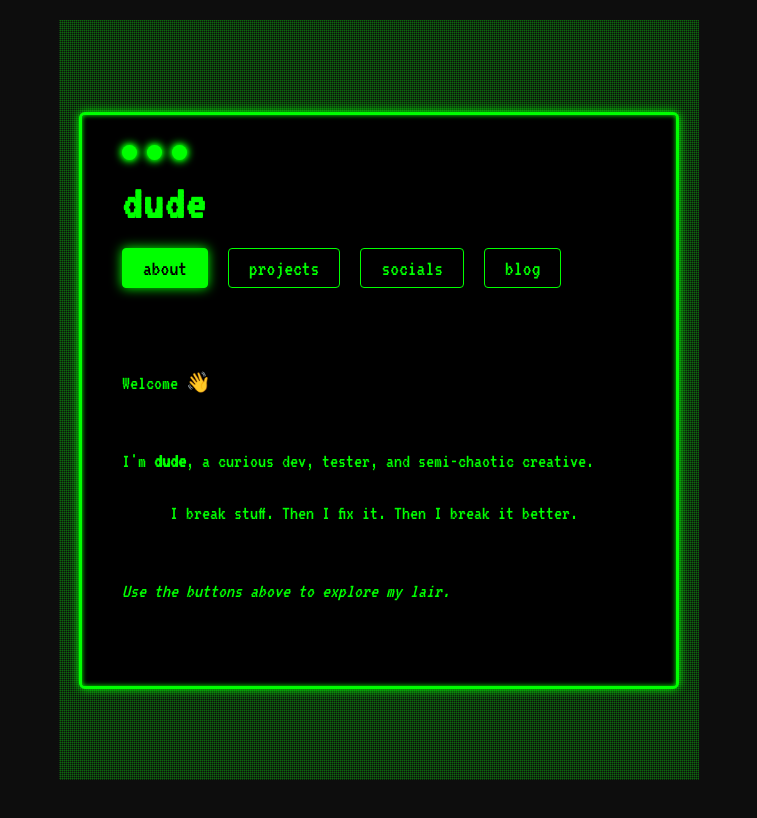
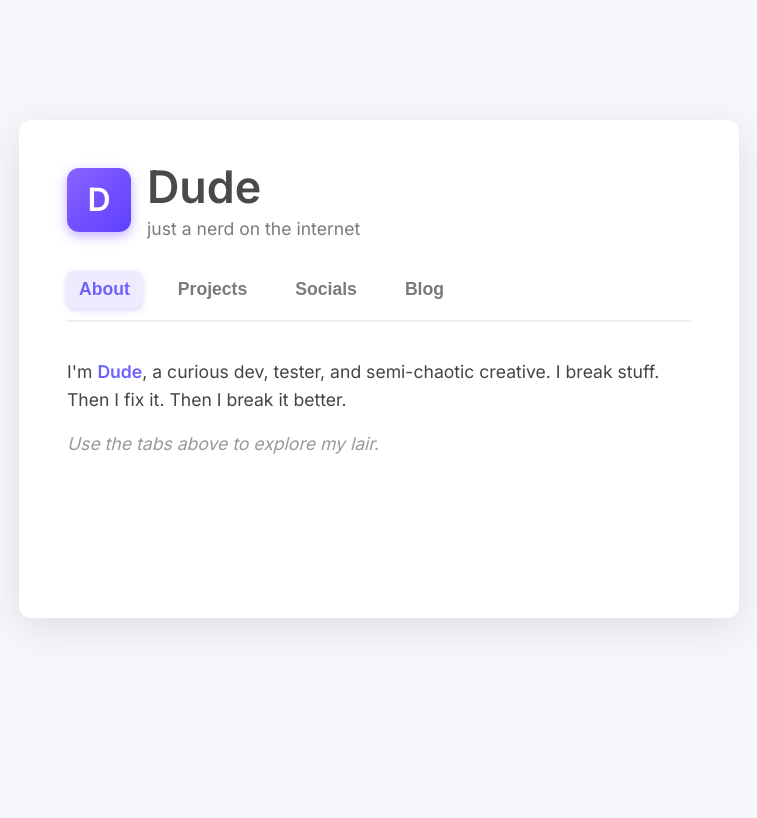
Before and after one commit to DudetxtDeveloper/dudetxtdeveloper.github.io, a plain HTML site: page index.html in a window 1280 px wide. Shown: the whole page, without its empty margins (261-1018 px from the left). Drawn offline with Linux system fonts and the light colour scheme.

Commit message:
Chatgpt save 10 hour

```diff
--- a/index.html
+++ b/index.html
@@ -3,10 +3,10 @@
 <head>
   <meta charset="UTF-8" />
   <meta name="viewport" content="width=device-width, initial-scale=1" />
-  <title>dude — terminal</title>
+  <title>Dude — Web Terminal</title>
 
-  <!-- Pixelated monospace font like enderman.ch -->
-  <link href="https://fonts.googleapis.com/css2?family=VT323&display=swap" rel="stylesheet" />
+  <!-- Modern sans serif -->
+  <link href="https://fonts.googleapis.com/css2?family=Inter:wght@400;600&display=swap" rel="stylesheet" />
 
   <style>
     /* Reset */
@@ -15,162 +15,164 @@
     }
     html, body {
       height: 100%;
-      background: #0d0d0d;
-      color: #00ff00;
-      font-family: 'VT323', monospace;
-      font-size: 20px;
+      background: #f5f7fa;
+      font-family: 'Inter', sans-serif;
+      color: #222;
+      display: flex;
+      justify-content: center;
+      align-items: flex-start;
+      padding: 60px 20px;
+      min-height: 100vh;
+    }
+
+    .container {
+      background: #fff;
+      border-radius: 12px;
+      box-shadow: 0 10px 40px rgba(0,0,0,0.1);
+      max-width: 720px;
+      width: 100%;
+      padding: 40px 48px;
+    }
+
+    .header {
+      display: flex;
+      align-items: center;
+      gap: 16px;
+      margin-bottom: 32px;
+    }
+
+    .logo {
+      width: 64px;
+      height: 64px;
+      border-radius: 12px;
+      background: linear-gradient(135deg, #8a63ff 0%, #5e3fff 100%);
       display: flex;
       justify-content: center;
       align-items: center;
-      padding: 20px;
+      color: #fff;
+      font-weight: 700;
+      font-size: 2rem;
       user-select: none;
-    }
-
-    body {
-      background-image:
-        radial-gradient(circle at center, #003300 0%, transparent 70%),
-        repeating-linear-gradient(0deg, transparent 0 1px, #003300 1px 2px),
-        repeating-linear-gradient(90deg, transparent 0 1px, #003300 1px 2px);
-      background-blend-mode: screen;
-    }
-
-    .terminal {
-      background: #000;
-      border: 3px solid #00ff00;
-      box-shadow:
-        0 0 10px #00ff00,
-        inset 0 0 5px #00ff00;
-      padding: 1.5rem 2rem;
-      width: 600px;
-      max-width: 100%;
-      border-radius: 6px;
-      position: relative;
-      overflow: hidden;
-    }
-
-    /* Top bar like a terminal window */
-    .terminal-header {
-      display: flex;
-      gap: 10px;
-      margin-bottom: 1rem;
-    }
-
-    .circle {
-      width: 15px;
-      height: 15px;
-      border-radius: 50%;
-      background: #00ff00;
-      box-shadow: 0 0 8px #00ff00;
-      filter: drop-shadow(0 0 2px #00ff00);
-    }
-
-    /* blinking cursor */
-    .cursor {
-      display: inline-block;
-      width: 10px;
-      height: 24px;
-      background: #00ff00;
-      animation: blink 1s step-start infinite;
-      vertical-align: bottom;
-      margin-left: 4px;
-    }
-
-    @keyframes blink {
-      50% {
-        background: transparent;
-      }
+      box-shadow: 0 4px 12px rgba(138, 99, 255, 0.5);
     }
 
     h1 {
-      font-size: 2.4rem;
-      margin-bottom: 1rem;
-      letter-spacing: 2px;
+      font-weight: 700;
+      font-size: 2.8rem;
+      color: #4a4a4a;
+    }
+
+    .subtitle {
+      font-weight: 400;
+      font-size: 1.1rem;
+      color: #7a7a7a;
+      margin-top: 4px;
     }
 
     nav {
       display: flex;
-      gap: 1rem;
-      margin-bottom: 1.5rem;
-      flex-wrap: wrap;
+      gap: 24px;
+      margin-bottom: 36px;
+      border-bottom: 2px solid #eee;
+      padding-bottom: 12px;
+      user-select: none;
     }
 
     nav button {
-      background: transparent;
-      border: 1.5px solid #00ff00;
-      color: #00ff00;
-      padding: 0.4rem 1rem;
-      font-family: 'VT323', monospace;
+      background: none;
+      border: none;
+      font-weight: 600;
       font-size: 1.1rem;
+      color: #7a7a7a;
       cursor: pointer;
-      border-radius: 4px;
-      transition: background 0.2s, color 0.2s;
-      user-select: none;
+      padding: 8px 12px;
+      border-radius: 8px;
+      transition: color 0.25s ease, background-color 0.25s ease;
     }
 
-    nav button:hover,
     nav button.active {
-      background: #00ff00;
-      color: #000;
-      box-shadow: 0 0 12px #00ff00;
+      color: #6c63ff;
+      background-color: #f0eaff;
+      box-shadow: 0 2px 6px rgba(108, 99, 255, 0.3);
+    }
+
+    nav button:hover:not(.active) {
+      color: #6c63ff;
+      background-color: #faf7ff;
     }
 
     #content {
-      min-height: 200px;
-      white-space: pre-wrap;
-      line-height: 1.3;
+      font-size: 1.1rem;
+      line-height: 1.6;
+      color: #444;
+      min-height: 220px;
+    }
+
+    #content p {
+      margin-bottom: 1rem;
+    }
+
+    #content strong {
+      color: #6c63ff;
+    }
+
+    #content em {
+      color: #999;
     }
 
     a {
-      color: #00ff00;
+      color: #6c63ff;
+      text-decoration: none;
+      font-weight: 600;
+    }
+
+    a:hover {
       text-decoration: underline;
     }
-    a:hover {
-      text-decoration: none;
-      color: #aaffaa;
+
+    @media (max-width: 600px) {
+      .container {
+        padding: 24px 20px;
+      }
+      nav {
+        justify-content: center;
+        gap: 16px;
+      }
     }
-
-    /* small fade-in animation for content */
-    #content > * {
-      animation: fadeIn 0.3s ease forwards;
-      opacity: 0;
-    }
-    #content > *:nth-child(1) { animation-delay: 0.05s; }
-    #content > *:nth-child(2) { animation-delay: 0.1s; }
-    #content > *:nth-child(3) { animation-delay: 0.15s; }
-
-    @keyframes fadeIn {
-      to { opacity: 1; }
-    }
-
   </style>
 </head>
 <body>
-  <div class="terminal" role="main" aria-label="Terminal style personal webpage">
-    <div class="terminal-header" aria-hidden="true">
-      <div class="circle"></div>
-      <div class="circle"></div>
-      <div class="circle"></div>
-    </div>
-    <h1>dude</h1>
+
+  <div class="container" role="main" aria-label="Developer portfolio content">
+    <header class="header">
+      <div class="logo" aria-label="Logo">D</div>
+      <div>
+        <h1>Dude</h1>
+        <div class="subtitle">just a nerd on the internet</div>
+      </div>
+    </header>
+
     <nav aria-label="Primary navigation">
-      <button id="btn-about" class="active" onclick="setContent('about')">about</button>
-      <button id="btn-projects" onclick="setContent('projects')">projects</button>
-      <button id="btn-socials" onclick="setContent('socials')">socials</button>
-      <button id="btn-blog" onclick="setContent('blog')">blog</button>
+      <button id="btn-about" class="active" onclick="setContent('about')">About</button>
+      <button id="btn-projects" onclick="setContent('projects')">Projects</button>
+      <button id="btn-socials" onclick="setContent('socials')">Socials</button>
+      <button id="btn-blog" onclick="setContent('blog')">Blog</button>
     </nav>
-    <div id="content" tabindex="0">
-      <p>Welcome 👋</p>
-      <p>I'm <strong>dude</strong>, a curious dev, tester, and semi-chaotic creative.<br />
-      I break stuff. Then I fix it. Then I break it better.</p>
-      <p><em>Use the buttons above to explore my lair.</em></p>
-    </div>
+
+    <section id="content" tabindex="0" aria-live="polite">
+      <p>
+        I'm <strong>Dude</strong>, a curious dev, tester, and semi-chaotic creative.
+        I break stuff. Then I fix it. Then I break it better.
+      </p>
+      <p><em>Use the tabs above to explore my lair.</em></p>
+    </section>
   </div>
 
   <script>
     const contentMap = {
       about: `
-        <p>Yo, I’m <strong>dude</strong>. I build weird tools, test edge cases, and mess with tech just to see what breaks. It's a lifestyle.</p>
-        <p>Currently manifesting a role at Discord. Or maybe just building cool stuff alone in the void.</p>
+        <p>Hey, I’m <strong>Dude</strong>. I build weird tools, test edge cases, and mess with tech just to see what breaks. It’s a lifestyle.</p>
+        <p>Currently exploring opportunities at Discord or just building cool stuff alone in the void.</p>
       `,
       projects: `
         <p><strong>🧪 BreakThings.js</strong> — A test framework that breaks before you do.</p>
@@ -188,16 +190,16 @@
 
     function setContent(key) {
       const container = document.getElementById("content");
-      container.innerHTML = contentMap[key] || "<p>404: That button did nothing.</p>";
+      container.innerHTML = contentMap[key] || "<p>404: That tab did nothing.</p>";
 
-      // Update active button
+      // Update active button styling
       document.querySelectorAll('nav button').forEach(btn => btn.classList.remove('active'));
       const activeBtn = document.getElementById('btn-' + key);
       if (activeBtn) activeBtn.classList.add('active');
 
-      // Focus content for accessibility
       container.focus();
     }
   </script>
+
 </body>
 </html>
```
